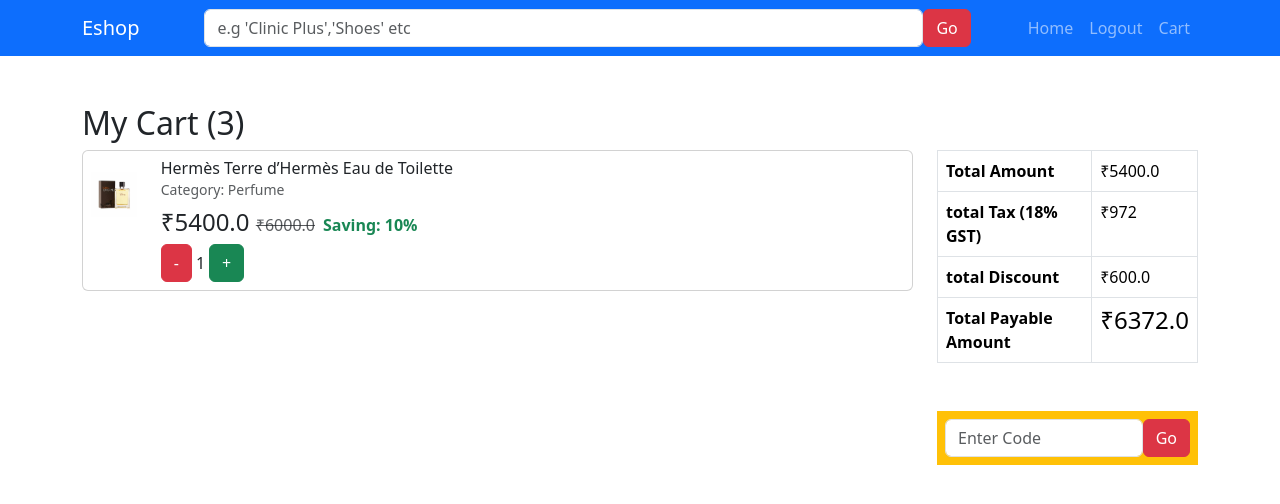
After one commit to sadique-cws/ecomByDjango, a Django app: page /cart/ in a window 1280 px wide. The commit adds this page. Shown: the top 504 px of the page. Run offline with Django 4.2, Linux system fonts and the light colour scheme; a user stored in the database is signed in; data comes from the database, SQL or seed files in the repository; both versions use the stored data as it was after the commit.

Commit message:
coupon done

```diff
--- a/ecom/urls.py
+++ b/ecom/urls.py
@@ -16,6 +16,10 @@
     path('register/',register,name="register"),
     path("signout/",signout,name="logout"),
     path("add-to-cart/<slug>/",addToCart, name="addCart"),
+    path("remove-from-cart/<slug>/",removeFromCart, name="removeCart"),
+    path("cart/",myCart,name="cart"),
+    path("add-coupon/",addCoupon,name="addCoupon"),
+    path("remove-coupon/",removeCoupon,name="removeCoupon"),
 ]
 
 
--- a/shop/admin.py
+++ b/shop/admin.py
@@ -29,3 +29,4 @@
 admin.site.register(Product, ProductAdmin)
 admin.site.register(OrderItem)
 admin.site.register(Order)
+admin.site.register(Coupon)
--- a/shop/models.py
+++ b/shop/models.py
@@ -22,6 +22,10 @@
     def __str__(self):
         return self.name
 
+    def getSavingPercent(self):
+        result = ((self.price - self.discount_price) / self.price) * 100
+        return round(result)
+
 class OrderItem(models.Model):
     user = models.ForeignKey(settings.AUTH_USER_MODEL,on_delete=models.CASCADE)
     ordered = models.BooleanField(default=False)
@@ -31,13 +35,58 @@
     def __str__(self):
         return self.item.name
 
+    def get_discount_price(self):
+        return self.item.discount_price * self.qty
+
+    def get_price(self):
+        return self.item.price * self.qty
+
+    def get_final_amount(self):
+        if self.item.discount_price:
+            return self.get_discount_price()
+        else:
+            return self.get_price()
+
 class Order(models.Model):
     user = models.ForeignKey(settings.AUTH_USER_MODEL,on_delete=models.CASCADE)
     ordered = models.BooleanField(default=False)
     items = models.ManyToManyField(OrderItem)
     ordered_date = models.DateTimeField(blank=True,null=True)
     created_at = models.DateTimeField(auto_now_add=True)
-    # address, coupon, payments details add further
+    coupon = models.ForeignKey('Coupon',on_delete=models.CASCADE,null=True, blank=True)
+    # address, payments details add further
 
     def __str__(self):
         return self.user.username
+
+    def get_total_amount(self):
+        total = 0
+        for oi in self.items.all():
+            total += oi.get_final_amount()
+
+        if self.coupon:
+            total -= self.coupon.amount
+        return total
+
+    def get_price_amount(self):
+        total = 0
+        for oi in self.items.all():
+            total += oi.get_price()
+        return total
+
+    def get_tax_amount(self):
+        return int(self.get_total_amount() * 0.18)
+
+    def get_payable_amount(self):
+        return self.get_total_amount() + self.get_tax_amount()
+
+    def get_discount_amount(self):
+        return self.get_price_amount() - self.get_total_amount()
+
+
+class Coupon(models.Model):
+    code = models.CharField(max_length=20)
+    amount = models.FloatField()
+
+    def __str__(self):
+        return self.code
--- a/shop/views.py
+++ b/shop/views.py
@@ -46,6 +46,7 @@
     data['form'] = form
     return render(r, "login.html", data)
 
+
 def register(r):
     form = RegisterForm(r.POST or None)
     if r.method == "POST":
@@ -77,10 +78,65 @@
         else:
             order.items.add(order_item)
 
-        return redirect(homepage)
+        return redirect(myCart)
     else:
         #need to create new order record
         order = Order.objects.create(user=r.user)
         order.items.add(order_item)
         # msg: this item is added to your cart
-        return redirect(homepage)
+        return redirect(myCart)
+
+@login_required()
+def myCart(r):
+    data = {}
+    data['order'] = Order.objects.get(user=r.user,ordered=False)
+    return render(r, "cart.html",data)
+
+
+@login_required()
+def removeFromCart(r,slug):
+    product = get_object_or_404(Product, slug=slug)
+    order = Order.objects.get(user=r.user,ordered=False)
+    order_item = OrderItem.objects.get(user=r.user, ordered=False, item=product)
+    if order:
+        if(order.items.filter(item__slug=slug).exists()):
+            if order_item.qty <= 1:
+                order_item.delete()
+            else:
+                order_item.qty -= 1
+                order_item.save()
+        return redirect(myCart)
+
+
+
+def checkCode(code):
+    try:
+        coupon = Coupon.objects.get(code=code)
+        return True
+    except:
+        return False
+
+def getCoupon(code):
+    try:
+        coupon = Coupon.objects.get(code=code)
+        return coupon
+    except:
+        # invalid coupon
+        return redirect(myCart)
+
+def addCoupon(r):
+    code = r.POST.get('code')
+
+    if checkCode(code):
+        coupon = getCoupon(code)
+        order = Order.objects.get(user=r.user, ordered=False)
+        order.coupon = coupon
+        order.save()
+        # successfully coupon applied
+    return redirect(myCart)
+
+def removeCoupon(r):
+    order = Order.objects.get(user=r.user, ordered=False)
+    order.coupon = None
+    order.save()
+    return redirect(myCart)
--- a/templates/base.html
+++ b/templates/base.html
@@ -26,7 +26,7 @@
                 <li class="nav-item"><a href="{% url 'register'%}" class="nav-link">Register</a></li>
                 <li class="nav-item"><a href="{% url 'login'%}" class="nav-link">Login</a></li>
                {% endif %}
-                <li class="nav-item"><a href="" class="nav-link">Cart</a></li>
+                <li class="nav-item"><a href="{% url 'cart' %}" class="nav-link">Cart</a></li>
             </ul>
         </div>
     </nav>
--- /dev/null
+++ b/templates/cart.html
@@ -0,0 +1,91 @@
+{% extends 'base.html' %}
+
+{% block content %}
+
+    <div class="container mt-5">
+        <div class="row">
+            <h2 class="h2">My Cart (3)</h2>
+        </div>
+        <div class="row">
+            <div class="col-9">
+                {% for order_item in order.items.all %}
+                <div class="card mb-3 p-2">
+                    <div class="row">
+                        <div class="col-1">
+                            <img src="{{ order_item.item.image.url }}" class="w-100" style="height:70px;object-fit: contain;" alt="">
+                        </div>
+                        <div class="col-10">
+                            <h2 class="h6 mb-0">{{ order_item.item.name }}</h2>
+                            <div class="d-flex">
+                                <p class="text small mb-2 text-muted">Category: {{ order_item.item.category.title }}</p>
+                            </div>
+                            <div class="d-flex align-items-baseline gap-2">
+                                {% if order_item.item.discount_price %}
+                                    <h4>₹{{ order_item.get_discount_price }}
+                                        <del class="h6 text-muted">₹{{ order_item.get_price }}</del>
+                                    </h4>
+                                    <span class="text-success fw-bold">Saving: {{ order_item.item.getSavingPercent }}%</span>
+                                {% else %}
+                                    <h4>₹{{ order_item.get_price }}</h4>
+                                {% endif %}
+                            </div>
+                            <div class="d-flex gap-1 align-items-baseline">
+                                <a href="{% url 'removeCart' order_item.item.slug %}" class="btn btn-danger">-</a>
+                                <span class="h6">{{ order_item.qty }}</span>
+                                <a href="{% url 'addCart' order_item.item.slug %}" class="btn btn-success">+</a>
+                            </div>
+                        </div>
+                    </div>
+                </div>
+                {% endfor %}
+            </div>
+            <div class="col-3">
+                <table class="table table-bordered">
+                    <tr>
+                        <th>Total Amount</th>
+                        <td>₹{{ order.get_total_amount }}</td>
+                    </tr>
+                    <tr>
+                        <th>total Tax (18% GST)</th>
+                        <td>₹{{ order.get_tax_amount }}</td>
+                    </tr>
+                    <tr class="bg-success text-white">
+                        <th>total Discount</th>
+                        <td>₹{{ order.get_discount_amount }}</td>
+                    </tr>
+
+                    {% if order.coupon%}
+                    <tr class="bg-warning text-black">
+                        <th>Coupon Discount
+                            <div class="d-flex mt-2 gap-2">
+                                Code: {{ order.coupon.code }} <a href="{% url 'removeCoupon' %}" class="text-danger small">remove</a>
+                            </div>
+                        </th>
+                        <td>₹{{ order.coupon.amount }}
+
+
+                        </td>
+                    </tr>
+                    {% endif %}
+
+                    <tr>
+                        <th>Total Payable Amount</th>
+                        <td class="h4">₹{{ order.get_payable_amount }}</td>
+                    </tr>
+                </table>
+
+                {% if not order.coupon %}
+                <div class="d-flex mt-5 bg-warning p-2 justify-content-center">
+                    <form action="{% url 'addCoupon' %}" method="post" class="d-flex">
+                        {% csrf_token %}
+                        <input type="text" name="code" placeholder="Enter Code" class="form-control">
+                        <input type="submit" value="Go" class="btn btn-danger">
+                    </form>
+                </div>
+                {% endif %}
+            </div>
+        </div>
+    </div>
+
+
+{% endblock content %}
```
Also changed, not shown: db.sqlite3, shop/migrations/0004_coupon.py (added), shop/migrations/0005_order_coupon.py (added).
